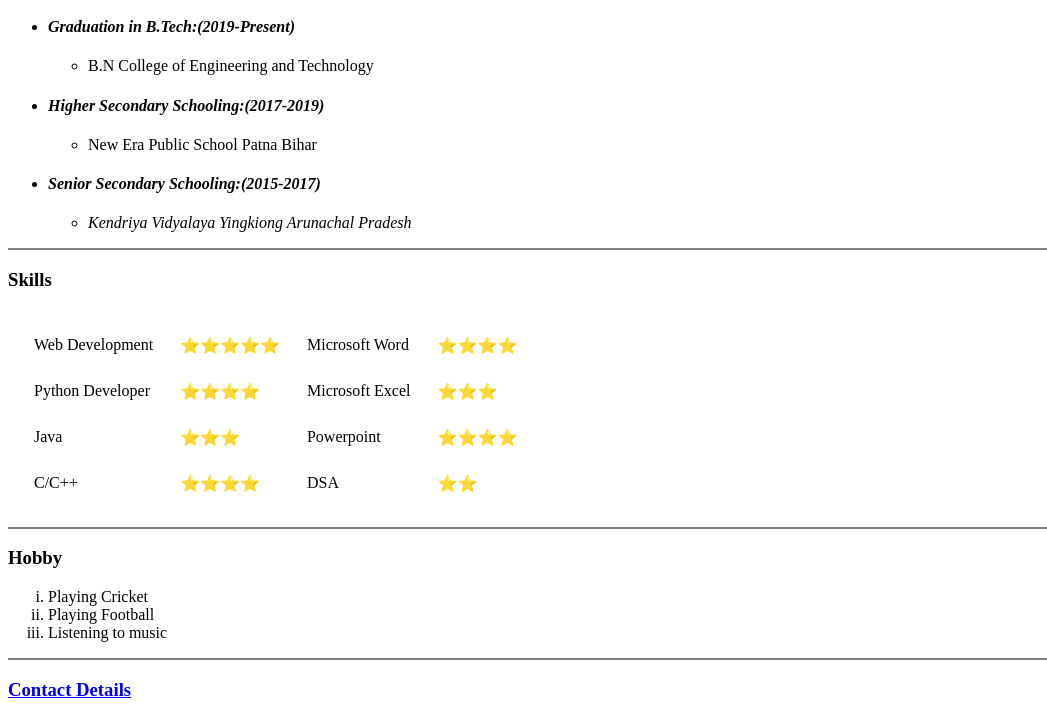
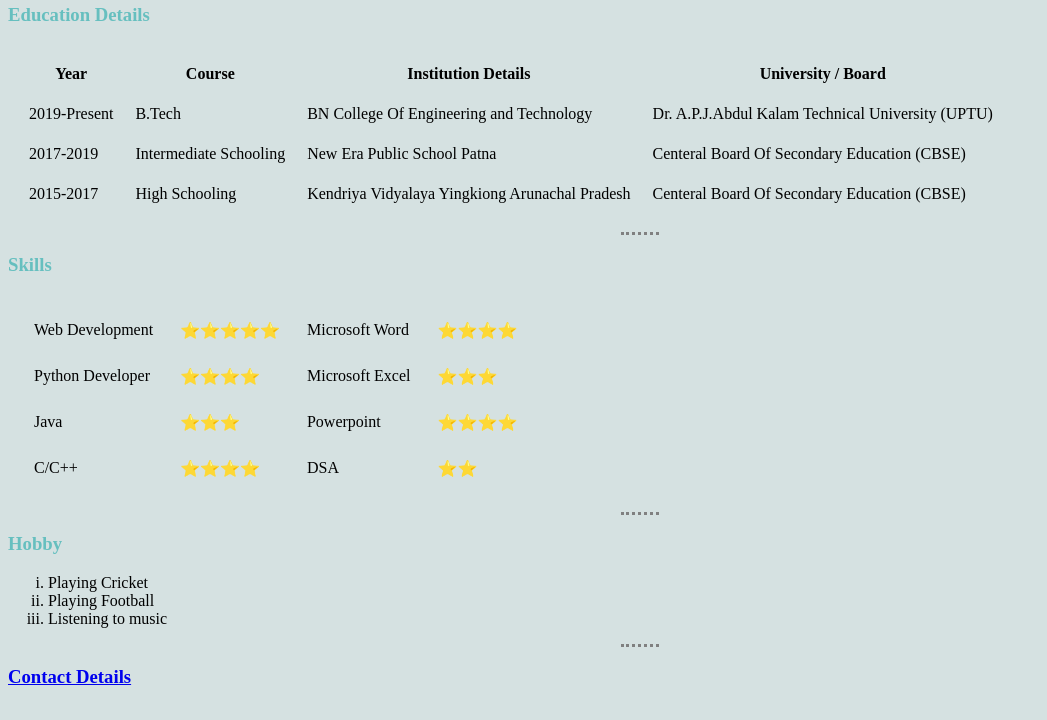
Before and after one commit to kundan761/cv, a plain HTML site: page index.html in a window 1280 px wide. Shown: the part 338-1058 px from the top of the page, without its empty margins (0-1047 px from the left). Drawn offline with Linux system fonts and the light colour scheme.

Commit message:
Add files via upload

```diff
--- a/index.html
+++ b/index.html
@@ -5,16 +5,17 @@
     <meta charset="UTF-8">
     <meta http-equiv="X-UA-Compatible" content="IE=edge">
     <meta name="viewport" content="width=device-width, initial-scale=1.0">
-    <title>Kundan's PersonalSite.com</title>
+    <title>Kundan's Personal Site.com</title>
+    <link rel="stylesheet" href="styles.css">
 </head>
 
 <body>
-    <table cellspacing="20">
+    <table cellspacing="30">
         <tr>
             <td><img src="KCircle.png" alt="Error"></td>
             <td>
                 <h1>Kundan Kumar Suraj</h1>
-                <a href="https://in.linkedin.com/in/kundan-kumar-suraj-804746231">linkedin</a>
+                <a href="https://in.linkedin.com/in/kundan-kumar-suraj-804746231"><img src="Linkedin.png" alt="Linkedin" style="height: 40px;"></a>
                 <p><em>B.Tech <strong>Engineer</strong></em></p>
                 <p><em>Department of Information and Technology</em></p>
                 <p><em>AKTU University, Lucknow 226201</em></p>
@@ -24,9 +25,41 @@
         </tr>
     </table>
 
-    <hr size="2" noshade="none">
+    <hr>
     <h3>Education Details</h3>
-    <ul>
+    <table cellspacing = "20">
+        <thead>
+            <tr>
+                <th>Year</th>
+                <th>Course</th>
+                <th>Institution Details</th>
+                <th>University / Board</th>
+
+            </tr>
+        </thead>
+        <tbody>
+            <tr>
+                <td>2019-Present</td>
+                <td>B.Tech</td>
+                <td>BN College Of Engineering and Technology </td>
+                <td>Dr. A.P.J.Abdul Kalam Technical University (UPTU)</td>
+            </tr>
+            <tr>
+                <td>2017-2019</td>
+                <td>Intermediate Schooling</td>
+                <td>New Era Public School Patna</td>
+                <td>Centeral Board Of Secondary Education (CBSE)</td>
+            </tr>
+            <tr>
+                <td>2015-2017</td>
+                <td>High Schooling</td>
+                <td>Kendriya Vidyalaya Yingkiong Arunachal Pradesh</td>
+                <td>Centeral Board Of Secondary Education (CBSE)</td>
+
+            </tr>
+        </tbody>
+    </table>
+    <!-- <ul>
         <li>
             <h4><em>Graduation in B.Tech:(2019-Present)</em></h4>
         </li>
@@ -53,8 +86,8 @@
             </li>
         </ul>
 
-    </ul>
-    <hr size="2" noshade="none">
+    </ul> -->
+    <hr>
 
     <h3>Skills</h3>
     <table cellspacing="25">
@@ -83,7 +116,7 @@
             <td>⭐⭐</td>
         </tr>
     </table>
-    <hr size="2" noshade="none">
+    <hr>
 
     <h3>Hobby</h3>
     <ol type="i">
@@ -91,7 +124,7 @@
         <li>Playing Football</li>
         <li>Listening to music</li>
     </ol>
-    <hr size="2" noshade="none">
+    <hr>
 
     <h3><a href="contact_Me.html">Contact Details </a></h3>
 </body>
--- /dev/null
+++ b/styles.css
@@ -0,0 +1,19 @@
+        body {
+            background-color: #b3c8c88a;
+        }
+
+        hr {
+            border-style: none;
+            border-top-style: dotted;
+            border-color: grey;
+            border-width: 3px;
+            width: 3%;
+        }
+
+        h1{
+            color: indigo;
+        }
+
+        h3 {
+            color: #66BFBF;
+        }
```
Also changed, not shown: Linkedin.png (added).
